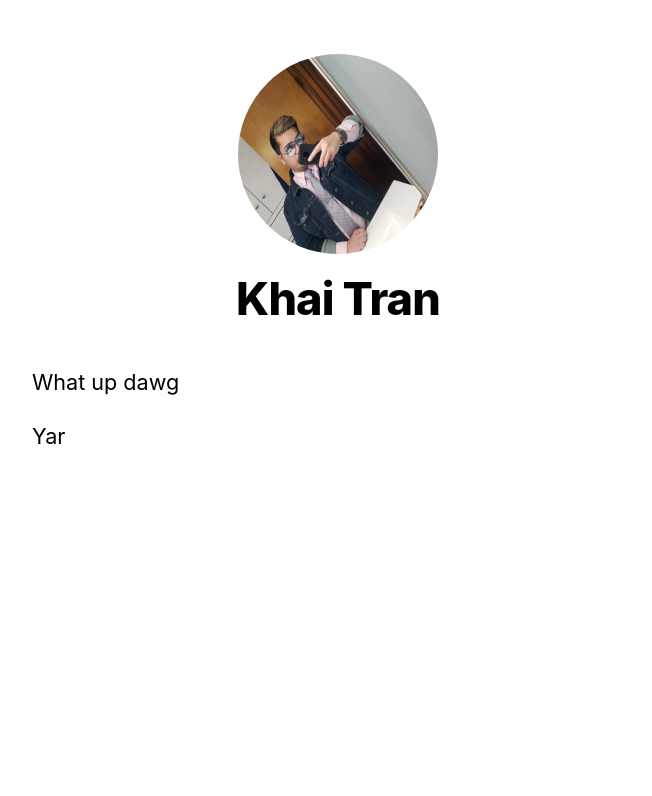
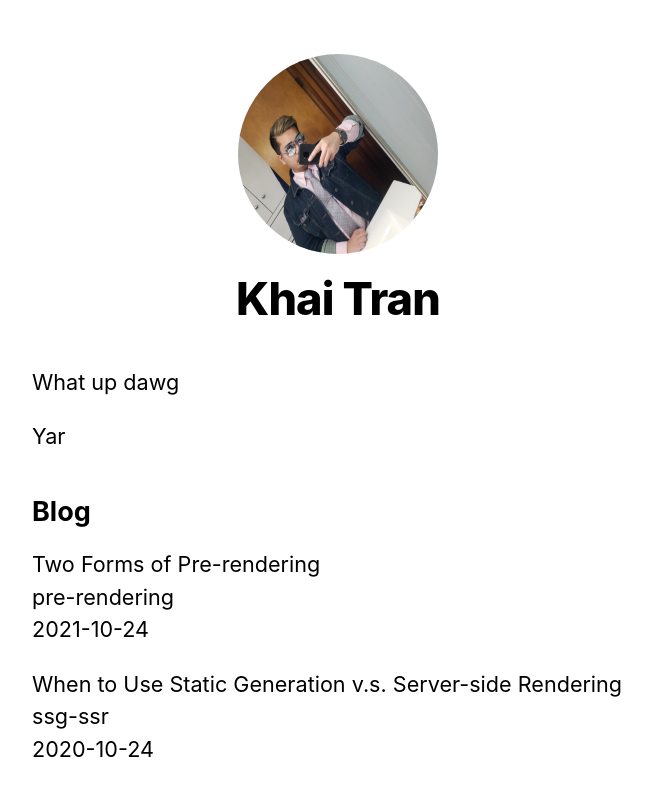
Before and after one commit to thekhaidev/nextjsblog, a Next.js app: page / in a window 1280 px wide. Shown: the top 796 px of the page, without its empty margins (302-954 px from the left). Built offline with nearby package versions, Linux system fonts and the light colour scheme.

Commit message:
Implemented dummy blog posts

```diff
--- /dev/null
+++ b/lib/posts.js
@@ -0,0 +1,37 @@
+import fs from 'fs'
+import path from 'path'
+import matter from 'gray-matter'
+
+const postsDirectory = path.join(process.cwd(), 'posts')
+
+export function getSortedPostsData() {
+  // Get file names under /posts
+  const fileNames = fs.readdirSync(postsDirectory)
+  const allPostsData = fileNames.map(fileName => {
+    // Remove ".md" from file name to get id
+    const id = fileName.replace(/\.md$/, '')
+
+    // Read markdown file as string
+    const fullPath = path.join(postsDirectory, fileName)
+    const fileContents = fs.readFileSync(fullPath, 'utf8')
+
+    // Use gray-matter to parse the post metadata section
+    const matterResult = matter(fileContents)
+
+    // Combine the data with the id
+    return {
+      id,
+      ...matterResult.data
+    }
+  })
+  // Sort posts by date
+  return allPostsData.sort(({ date: a }, { date: b }) => {
+    if (a < b) {
+      return 1
+    } else if (a > b) {
+      return -1
+    } else {
+      return 0
+    }
+  })
+}
--- a/package.json
+++ b/package.json
@@ -8,6 +8,7 @@
     "start": "next start"
   },
   "dependencies": {
+    "gray-matter": "^4.0.3",
     "next": "^11.0.0",
     "react": "17.0.2",
     "react-dom": "17.0.2"
--- a/pages/index.js
+++ b/pages/index.js
@@ -1,8 +1,18 @@
 import Head from 'next/head'
 import Layout, { siteTitle } from '../components/layout'
 import utilStyles from '../styles/utils.module.css'
+import { getSortedPostsData } from '../lib/posts'
 
-export default function Home() {
+export async function getStaticProps() {
+  const allPostsData = getSortedPostsData()
+  return {
+    props: {
+      allPostsData
+    }
+  }
+}
+
+export default function Home({ allPostsData }) {
   return (
     <Layout home>
       <Head>
@@ -14,6 +24,20 @@ export default function Home() {
          Yar
         </p>
       </section>
+      <section className={`${utilStyles.headingMd} ${utilStyles.padding1px}`}>
+        <h2 className={utilStyles.headingLg}>Blog</h2>
+        <ul className={utilStyles.list}>
+          {allPostsData.map(({ id, date, title }) => (
+            <li className={utilStyles.listItem} key={id}>
+              {title}
+              <br />
+              {id}
+              <br />
+              {date}
+            </li>
+          ))}
+        </ul>
+      </section>
     </Layout>
   )
 }
--- /dev/null
+++ b/posts/pre-rendering.md
@@ -0,0 +1,11 @@
+---
+title: 'Two Forms of Pre-rendering'
+date: '2021-10-24'
+---
+
+Next.js has two forms of pre-rendering: **Static Generation** and **Server-side Rendering**. The difference is in **when** it generates the HTML for a page.
+
+- **Static Generation** is the pre-rendering method that generates the HTML at **build time**. The pre-rendered HTML is then _reused_ on each request.
+- **Server-side Rendering** is the pre-rendering method that generates the HTML on **each request**.
+
+Importantly, Next.js lets you **choose** which pre-rendering form to use for each page. You can create a "hybrid" Next.js app by using Static Generation for most pages and using Server-side Rendering for others.
--- /dev/null
+++ b/posts/ssg-ssr.md
@@ -0,0 +1,19 @@
+---
+title: 'When to Use Static Generation v.s. Server-side Rendering'
+date: '2020-10-24'
+---
+
+We recommend using **Static Generation** (with and without data) whenever possible because your page can be built once and served by CDN, which makes it much faster than having a server render the page on every request.
+
+You can use Static Generation for many types of pages, including:
+
+- Marketing pages
+- Blog posts
+- E-commerce product listings
+- Help and documentation
+
+You should ask yourself: "Can I pre-render this page **ahead** of a user's request?" If the answer is yes, then you should choose Static Generation.
+
+On the other hand, Static Generation is **not** a good idea if you cannot pre-render a page ahead of a user's request. Maybe your page shows frequently updated data, and the page content changes on every request.
+
+In that case, you can use **Server-Side Rendering**. It will be slower, but the pre-rendered page will always be up-to-date. Or you can skip pre-rendering and use client-side JavaScript to populate data.
```
Also changed, not shown: 1 other file (tests, documents, lock files or other folders).
